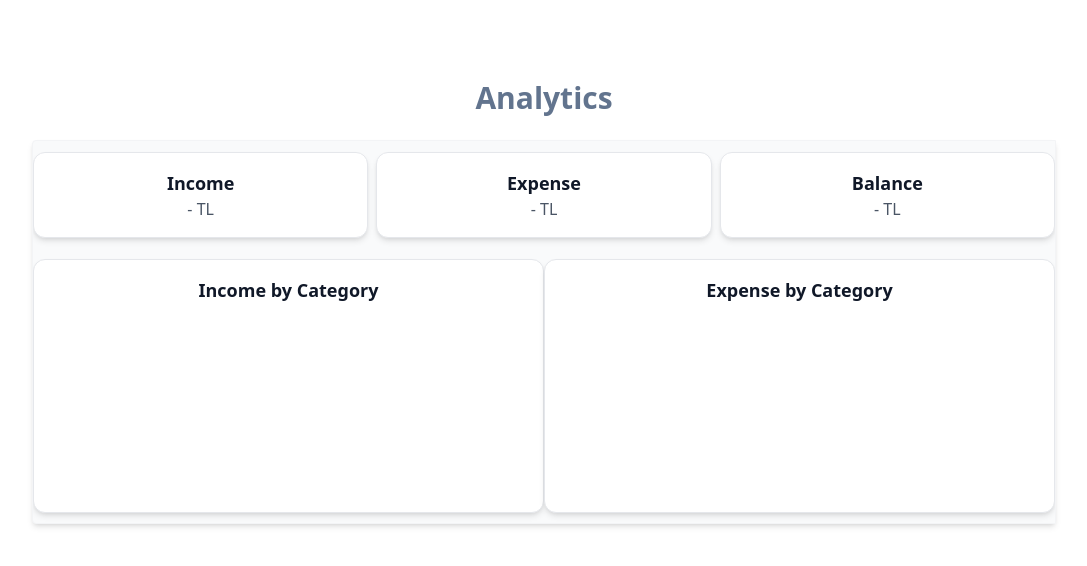
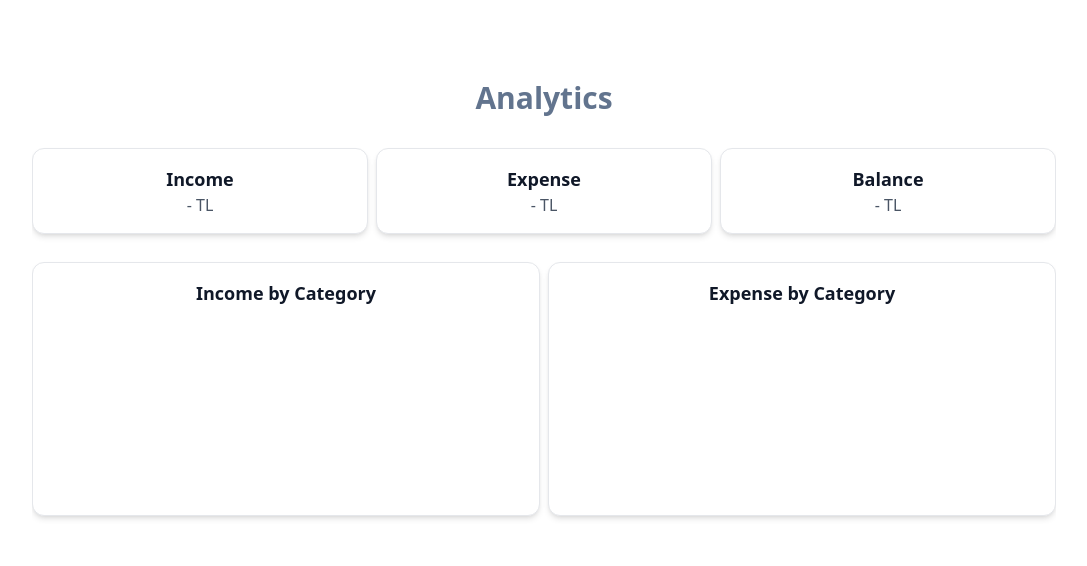
Before and after one commit to Ibrakara/personal-finance-tracker, a Vue app: page / in a window 1280 px wide. Shown: the top 566 px of the page, without its empty margins (96-1183 px from the left). Built offline with nearby package versions, Linux system fonts and the light colour scheme.

Commit message:
add gaps

```diff
--- a/src/views/AnalyticsView.vue
+++ b/src/views/AnalyticsView.vue
@@ -1,15 +1,13 @@
 <template>
   <div class="flex flex-col w-[80vw] justify-start gap-6 items-center h-[80vh]">
     <h1 class="text-center text-3xl font-semibold text-slate-500">Analytics</h1>
-    <div
-      class="flex flex-col w-full justify-around items-center bg-gray-50 border border-gray-100 rounded-l shadow-md overflow-hidden h-96"
-    >
+    <div class="flex flex-col w-full justify-around items-center gap-3 overflow-hidden min-h-96">
       <div class="flex justify-around w-full gap-2">
         <CardComponent title="Income" :description="`${totalIncome ? totalIncome : '-'} TL`" />
         <CardComponent title="Expense" :description="`${totalExpense ? totalExpense : '-'} TL`" />
         <CardComponent title="Balance" :description="`${balance ? balance : '-'} TL`" />
       </div>
-      <div class="flex justify-around w-full">
+      <div class="flex justify-around w-full gap-2">
         <CardComponent title="Income by Category">
           <div class="h-48 w-full">
             <Doughnut :data="categoryChartDataByType(TRANSACTION_TYPE.INCOME)" :options="options" />
```
